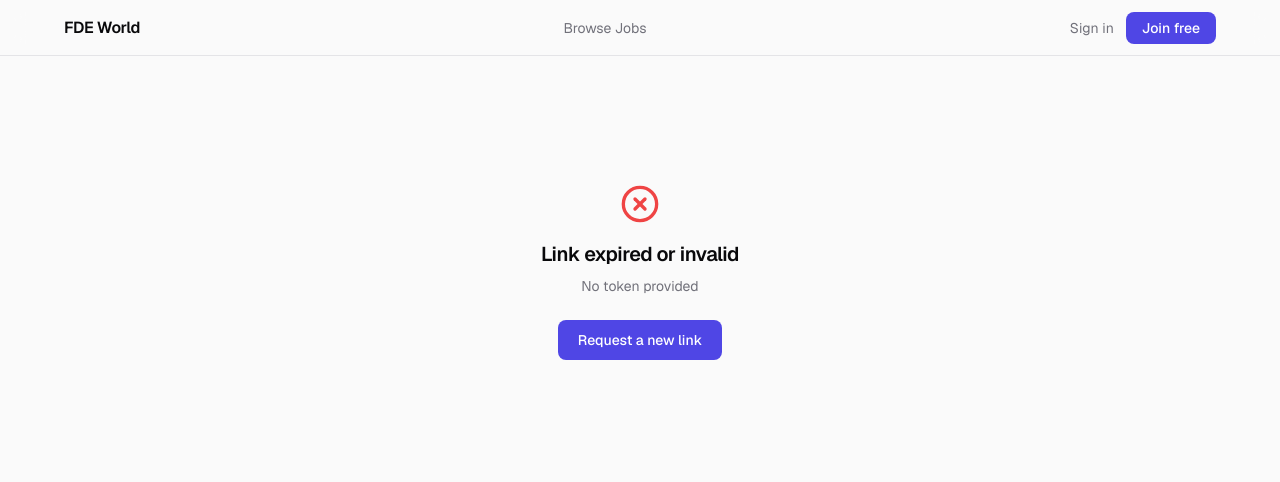
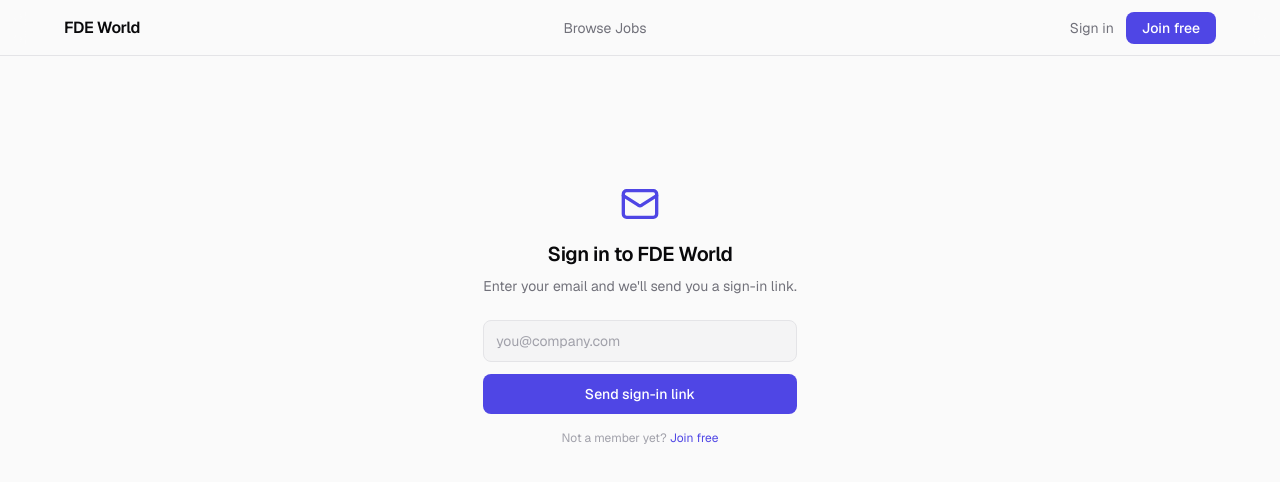
Before and after one commit to juniper-ikuto/fde-world-app, a Next.js app: page /auth in a window 1280 px wide. Shown: the top 482 px of the page. Built offline with nearby package versions, Linux system fonts and the light colour scheme.

Commit message:
Add sign-in form to /auth page for returning users

```diff
--- a/app/auth/page.tsx
+++ b/app/auth/page.tsx
@@ -3,7 +3,7 @@
 import { Suspense, useEffect, useState } from "react";
 import { useRouter, useSearchParams } from "next/navigation";
 import Link from "next/link";
-import { Loader2, CheckCircle2, XCircle } from "lucide-react";
+import { Loader2, CheckCircle2, XCircle, Mail } from "lucide-react";
 import Nav from "@/components/Nav";
 
 function AuthContent() {
@@ -11,17 +11,19 @@ function AuthContent() {
   const searchParams = useSearchParams();
   const token = searchParams.get("token");
 
-  const [status, setStatus] = useState<"loading" | "success" | "error">(
-    "loading"
+  // Token verify states
+  const [status, setStatus] = useState<"loading" | "success" | "error" | "signin">(
+    token ? "loading" : "signin"
   );
   const [error, setError] = useState<string | null>(null);
 
+  // Sign-in form states
+  const [email, setEmail] = useState("");
+  const [sending, setSending] = useState(false);
+  const [sent, setSent] = useState(false);
+
   useEffect(() => {
-    if (!token) {
-      setStatus("error");
-      setError("No token provided");
-      return;
-    }
+    if (!token) return;
 
     const verify = async () => {
       try {
@@ -46,6 +48,24 @@ function AuthContent() {
 
     verify();
   }, [token, router]);
+
+  const handleSignIn = async (e: React.FormEvent) => {
+    e.preventDefault();
+    if (!email) return;
+    setSending(true);
+    try {
+      const res = await fetch("/api/auth/signup", {
+        method: "POST",
+        headers: { "Content-Type": "application/json" },
+        body: JSON.stringify({ email }),
+      });
+      setSent(true);
+    } catch {
+      setSent(true); // show success either way to prevent enumeration
+    } finally {
+      setSending(false);
+    }
+  };
 
   return (
     <div className="flex items-center justify-center px-4 py-20 sm:py-32">
@@ -83,12 +103,62 @@ function AuthContent() {
             <p className="text-sm text-text-secondary mb-6">
               {error || "This sign-in link is no longer valid."}
             </p>
-            <Link
-              href="/signup"
+            <button
+              onClick={() => setStatus("signin")}
               className="inline-flex items-center gap-2 px-5 py-2.5 bg-accent hover:bg-accent-hover text-white font-medium text-sm rounded-md transition-colors duration-150"
             >
               Request a new link
-            </Link>
+            </button>
+          </>
+        )}
+
+        {status === "signin" && (
+          <>
+            <Mail className="w-10 h-10 text-accent mx-auto mb-4" />
+            {!sent ? (
+              <>
+                <h1 className="text-xl font-semibold tracking-heading text-text-primary mb-2">
+                  Sign in to FDE World
+                </h1>
+                <p className="text-sm text-text-secondary mb-6">
+                  Enter your email and we&apos;ll send you a sign-in link.
+                </p>
+                <form onSubmit={handleSignIn} className="space-y-3 text-left">
+                  <input
+                    type="email"
+                    placeholder="you@company.com"
+                    value={email}
+                    onChange={(e) => setEmail(e.target.value)}
+                    required
+                    className="w-full px-3 py-2.5 text-sm bg-bg-secondary border border-border rounded-md text-text-primary placeholder:text-text-tertiary focus:outline-none focus:border-accent"
+                  />
+                  <button
+                    type="submit"
+                    disabled={sending}
+                    className="w-full flex items-center justify-center gap-2 px-5 py-2.5 bg-accent hover:bg-accent-hover disabled:opacity-60 text-white font-medium text-sm rounded-md transition-colors duration-150"
+                  >
+                    {sending ? <Loader2 className="w-4 h-4 animate-spin" /> : null}
+                    Send sign-in link
+                  </button>
+                </form>
+                <p className="text-xs text-text-tertiary mt-4">
+                  Not a member yet?{" "}
+                  <Link href="/signup" className="text-accent hover:underline">
+                    Join free
+                  </Link>
+                </p>
+              </>
+            ) : (
+              <>
+                <CheckCircle2 className="w-10 h-10 text-success mx-auto mb-4" />
+                <h1 className="text-xl font-semibold tracking-heading text-text-primary mb-2">
+                  Check your email
+                </h1>
+                <p className="text-sm text-text-secondary">
+                  If that address is registered, a sign-in link is on its way.
+                </p>
+              </>
+            )}
           </>
         )}
       </div>
```
